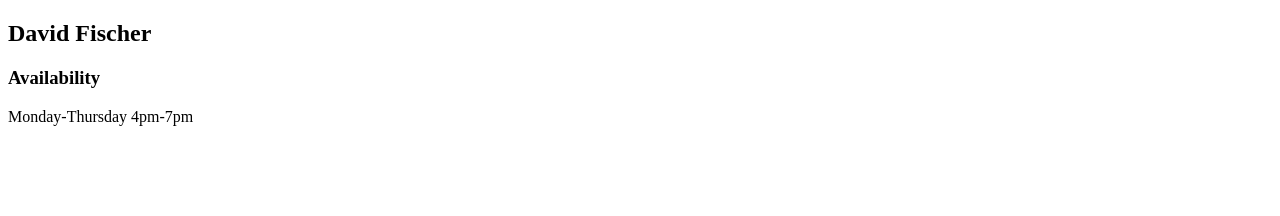
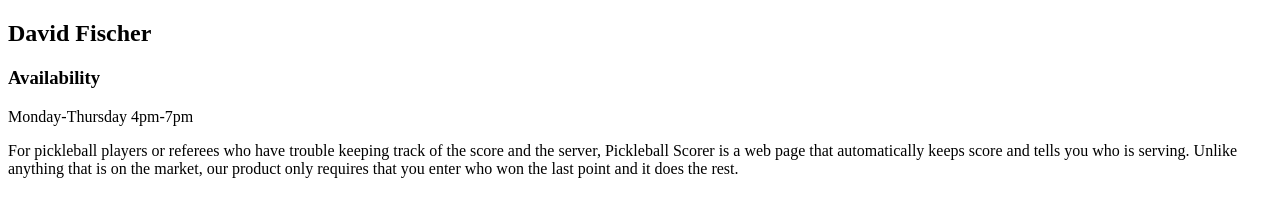
Before and after one commit to dfischer25/Module1, a plain HTML site: page index.html in a window 1280 px wide. Drawn offline with Linux system fonts and the light colour scheme.

Commit message:
Update index.html

```diff
--- a/index.html
+++ b/index.html
@@ -3,3 +3,10 @@
 <h2>David Fischer</h2>
 <h3>Availability</h3>
 <p>Monday-Thursday 4pm-7pm</p>
+
+<p>For pickleball players or referees
+who have trouble keeping track of the score and the server,
+Pickleball Scorer
+is a web page that automatically keeps score and tells you who is serving.
+Unlike anything that is on the market,
+our product only requires that you enter who won the last point and it does the rest. </p>
```
